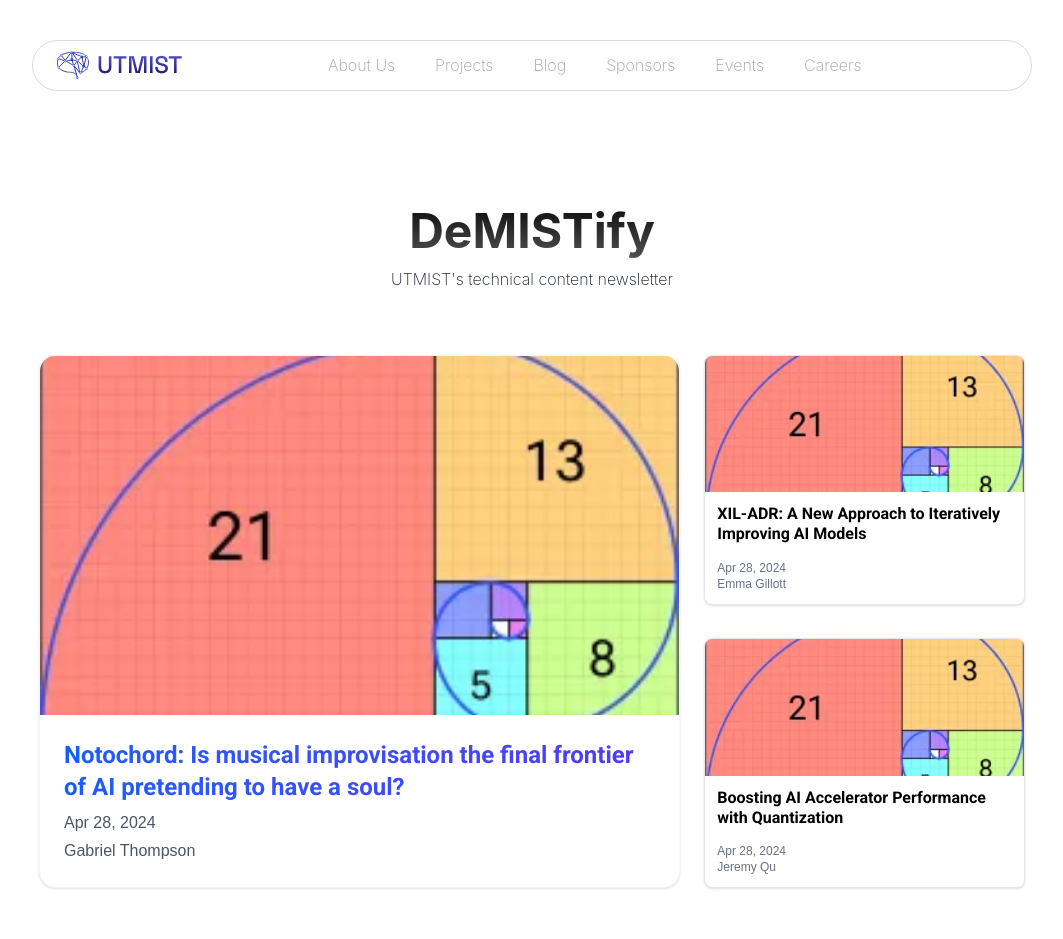
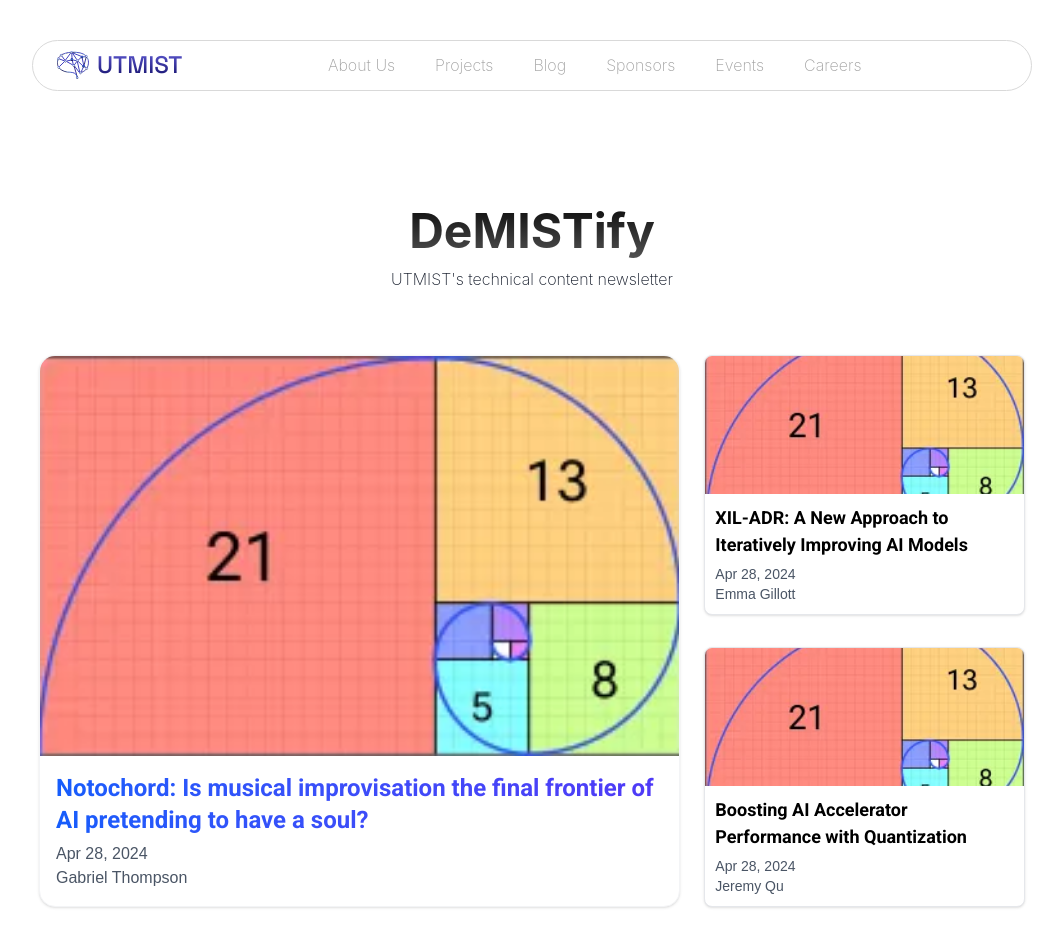
Before and after one commit to UTMIST/UTMIST, a Next.js app in the folder client/: page /blog in a window 1280 px wide. Shown: the top 939 px of the page, without its empty margins (108-1171 px from the left). Built offline with nearby package versions, Linux system fonts and the light colour scheme.

Commit message:
fix padding issue on cards.

```diff
--- a/client/src/components/cards/blog-card-large.tsx
+++ b/client/src/components/cards/blog-card-large.tsx
@@ -6,7 +6,7 @@ export default function BlogCardLarge({ title, date, author, image, url }: Event
   return (
     <a href={url} target="_blank" rel="noopener noreferrer">
       <div className="bg-white rounded-2xl border border-gray-100 shadow-sm overflow-hidden h-full">
-        <div className="aspect-[16/9] relative">
+        <div className="relative w-full h-[250px] sm:h-[350px] md:h-[400px]">
         {
           image ? (
             <Image
@@ -25,14 +25,14 @@ export default function BlogCardLarge({ title, date, author, image, url }: Event
           )
         }
         </div>
-        <div className="p-6">
-          <h3 className="font-medium text-lg sm:text-xl md:text-2xl lg:text-2xl bg-gradient-to-r from-blue-600 to-indigo-600 bg-clip-text text-transparent mb-2">
+        <div className="p-4">
+          <h3 className="font-medium text-lg sm:text-xl md:text-2xl lg:text-2xl bg-gradient-to-r from-blue-600 to-indigo-600 bg-clip-text text-transparent mb-1.5">
             {title}
           </h3>
           <p className="text-gray-600 text-sm sm:text-base">
             {date}
           </p>
-          <p className="text-gray-600 text-sm sm:text-base mt-1">
+          <p className="text-gray-600 text-sm sm:text-base">
             {author}
           </p>
         </div>
--- a/client/src/components/cards/blog-card-small.tsx
+++ b/client/src/components/cards/blog-card-small.tsx
@@ -5,8 +5,8 @@ import dummy from "@/assets/photos/fibseq.webp";
 export default function BlogCardSmall({ title, date, author, image, url }: EventCardProps) {
   return (
     <a href={url} target="_blank" rel="noopener noreferrer">
-    <div className="w-full aspect-[4/3] min-h-[250px] rounded-lg overflow-hidden border border-gray-200 bg-white shadow-sm">
-      <div className="relative w-full h-[70%] md:h-[55%]">
+    <div className="w-full h-[260px] rounded-lg overflow-hidden border border-gray-200 bg-white shadow-sm flex flex-col">
+      <div className="relative w-full h-[160px]">
         <Image
           src={image || dummy}
           alt={title}
@@ -14,11 +14,11 @@ export default function BlogCardSmall({ title, date, author, image, url }: Event
           className="object-cover object-center"
         />
       </div>
-      <div className="p-2 md:p-3 h-[30%] md:h-[45%] flex flex-col justify-between">
-        <h3 className="text-black font-semibold leading-tight line-clamp-2 text-base">{title}</h3>
+      <div className="p-2.5">
+        <h3 className="font-medium text-base sm:text-lg text-black line-clamp-2 leading-normal mb-1.5">{title}</h3>
         <div>
-          <p className="text-gray-500 text-xs">{date}</p>
-          <p className="text-gray-500 text-xs">{author}</p>
+          <p className="text-gray-600 text-sm">{date}</p>
+          <p className="text-gray-600 text-sm">{author}</p>
         </div>
       </div>
     </div>
```
